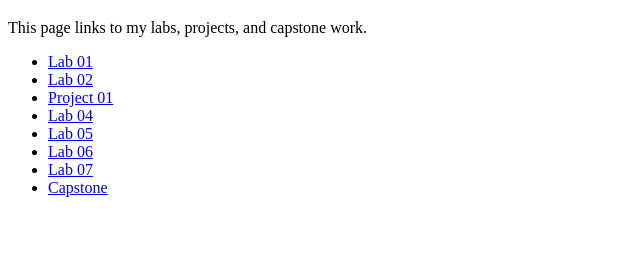
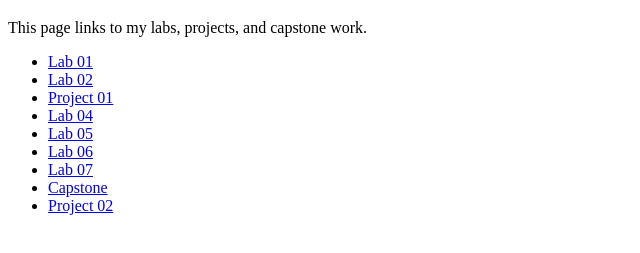
Before and after one commit to avazquezmaldonado/csci4208-portfolio-2025, a plain HTML site: page index.html in a window 1280 px wide. Shown: the part 61-314 px from the top of the page, without its empty margins (0-640 px from the left). Drawn offline with Linux system fonts and the light colour scheme.

Commit message:
Update index.html

```diff
--- a/index.html
+++ b/index.html
@@ -16,6 +16,8 @@
       <li><a href="./labs/lab-06/index.html">Lab 06</a></li>
       <li><a href="./labs/lab-07/index.html">Lab 07</a></li>
       <li><a href="./capstone/capstone-01/">Capstone</a></li>
+      <li><a href="./projects/project-02/">Project 02</a></li>
+
     </ul>
   </body>
 </html>
```
